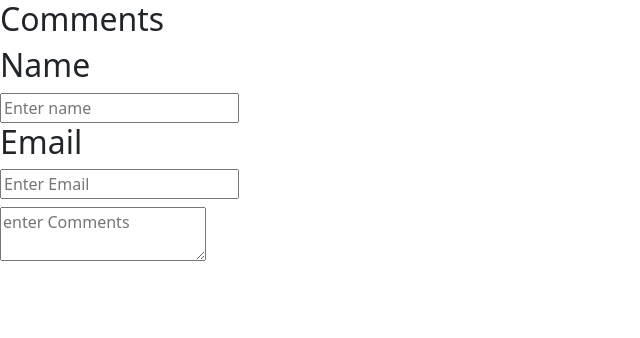
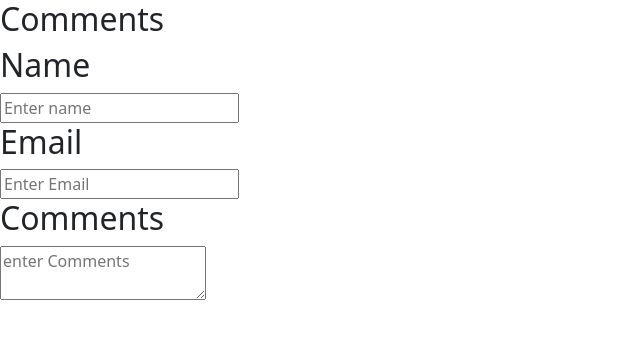
Before and after one commit to andyugbawa/mern-react, a React (Vite) app in the folder newmernapp/client/: page /comments in a window 1280 px wide. Shown: the top 338 px of the page, without its empty margins (0-640 px from the left). Built offline with nearby package versions, Linux system fonts and the light colour scheme.

Commit message:
inntext created in textarea h2

```diff
--- a/newmernapp/client/src/Comments.jsx
+++ b/newmernapp/client/src/Comments.jsx
@@ -15,7 +15,7 @@ import React from 'react'
        <input
        placeholder='Enter Email'
        />
-       <h2></h2>
+       <h2>Comments</h2>
 
        <textarea
        placeholder='enter Comments'
```
